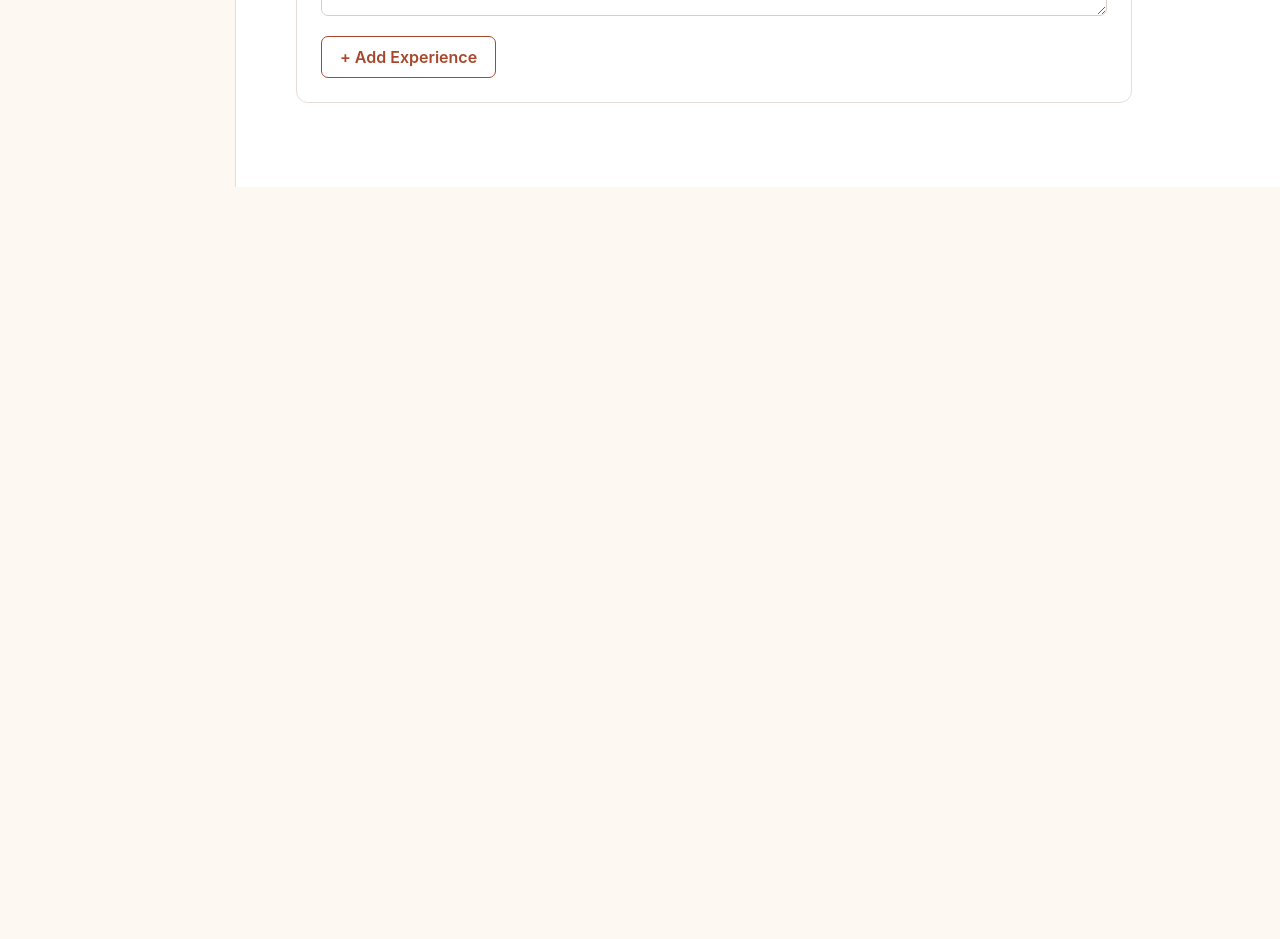
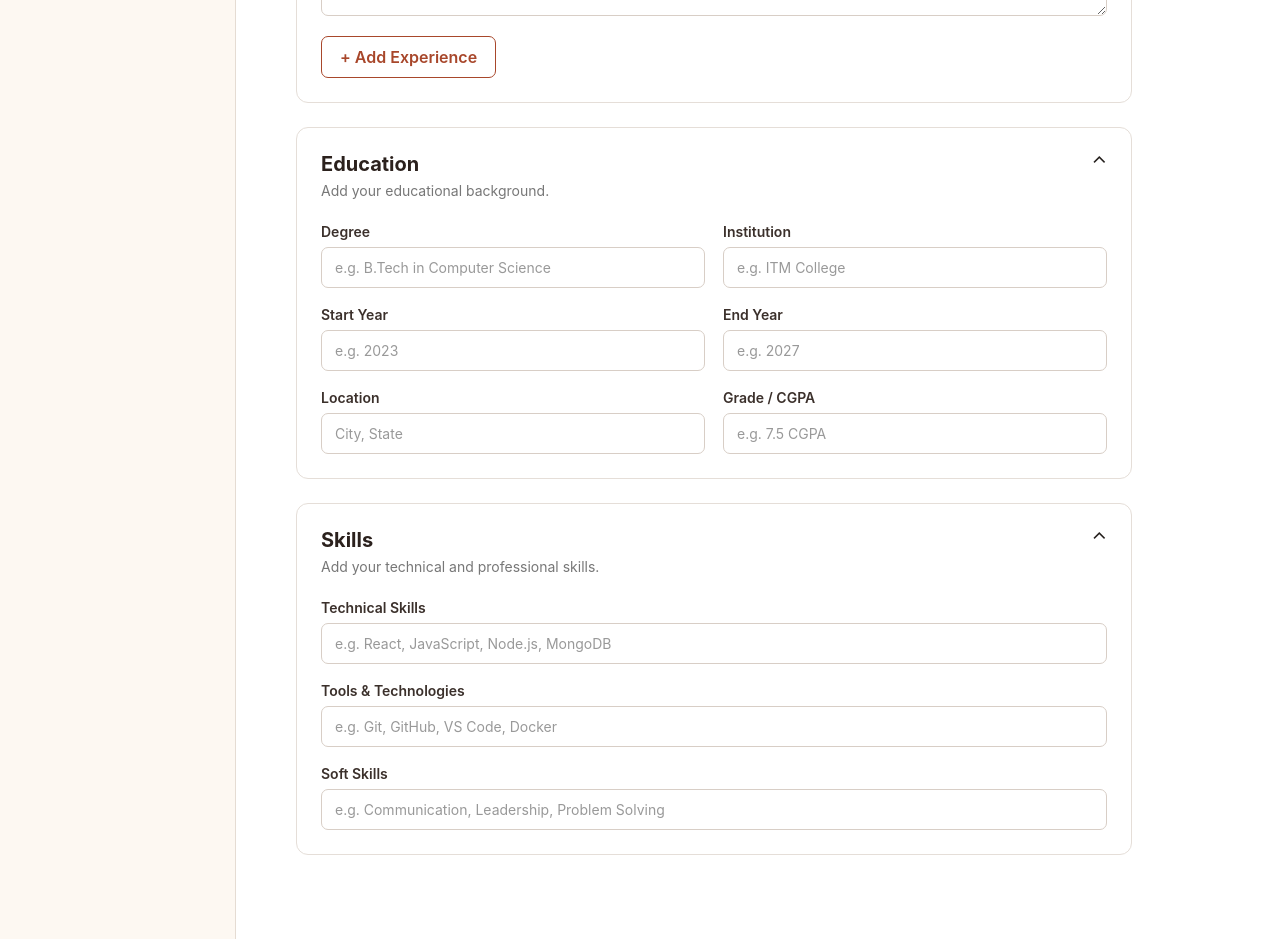
Before and after one commit to aliya-khan750/ResumeBuilder, a React (Vite) app in the folder client/: page / in a window 1280 px wide. Shown: the part 1300-2239 px from the top of the page. Before the commit the page ends 1487 px from the top, so only its background shows below. Built offline with nearby package versions, Linux system fonts and the light colour scheme.

Commit message:
Add education and skills sections

```diff
--- a/client/src/components/EditorPanel.jsx
+++ b/client/src/components/EditorPanel.jsx
@@ -1,5 +1,7 @@
 import "./EditorPanel.css";
 import ExperienceSection from "./ExperienceSection";
+import EducationSection from "./EducationSection";
+import SkillsSection from "./SkillsSection";
 
 function EditorPanel() {
   return (
@@ -107,6 +109,9 @@ function EditorPanel() {
 
       {/* Experience Section */}
       <ExperienceSection />
+      <EducationSection />
+      {/* Skills Section */}
+<SkillsSection />
 
     </section>
   );
--- /dev/null
+++ b/client/src/components/EducationSection.jsx
@@ -0,0 +1,70 @@
+function EducationSection() {
+  return (
+    <div className="editor-section">
+
+      <div className="section-title">
+        <div>
+          <h3>Education</h3>
+          <p>Add your educational background.</p>
+        </div>
+
+        <span>⌃</span>
+      </div>
+
+      <div className="form-grid">
+
+        <div className="form-group">
+          <label>Degree</label>
+          <input
+            type="text"
+            placeholder="e.g. B.Tech in Computer Science"
+          />
+        </div>
+
+        <div className="form-group">
+          <label>Institution</label>
+          <input
+            type="text"
+            placeholder="e.g. ITM College"
+          />
+        </div>
+
+        <div className="form-group">
+          <label>Start Year</label>
+          <input
+            type="text"
+            placeholder="e.g. 2023"
+          />
+        </div>
+
+        <div className="form-group">
+          <label>End Year</label>
+          <input
+            type="text"
+            placeholder="e.g. 2027"
+          />
+        </div>
+
+        <div className="form-group">
+          <label>Location</label>
+          <input
+            type="text"
+            placeholder="City, State"
+          />
+        </div>
+
+        <div className="form-group">
+          <label>Grade / CGPA</label>
+          <input
+            type="text"
+            placeholder="e.g. 7.5 CGPA"
+          />
+        </div>
+
+      </div>
+
+    </div>
+  );
+}
+
+export default EducationSection;
--- /dev/null
+++ b/client/src/components/SkillsSection.jsx
@@ -0,0 +1,46 @@
+function SkillsSection() {
+  return (
+    <div className="editor-section">
+
+      <div className="section-title">
+        <div>
+          <h3>Skills</h3>
+          <p>Add your technical and professional skills.</p>
+        </div>
+
+        <span>⌃</span>
+      </div>
+
+      <div className="form-grid">
+
+        <div className="form-group full-width">
+          <label>Technical Skills</label>
+          <input
+            type="text"
+            placeholder="e.g. React, JavaScript, Node.js, MongoDB"
+          />
+        </div>
+
+        <div className="form-group full-width">
+          <label>Tools & Technologies</label>
+          <input
+            type="text"
+            placeholder="e.g. Git, GitHub, VS Code, Docker"
+          />
+        </div>
+
+        <div className="form-group full-width">
+          <label>Soft Skills</label>
+          <input
+            type="text"
+            placeholder="e.g. Communication, Leadership, Problem Solving"
+          />
+        </div>
+
+      </div>
+
+    </div>
+  );
+}
+
+export default SkillsSection;
```
